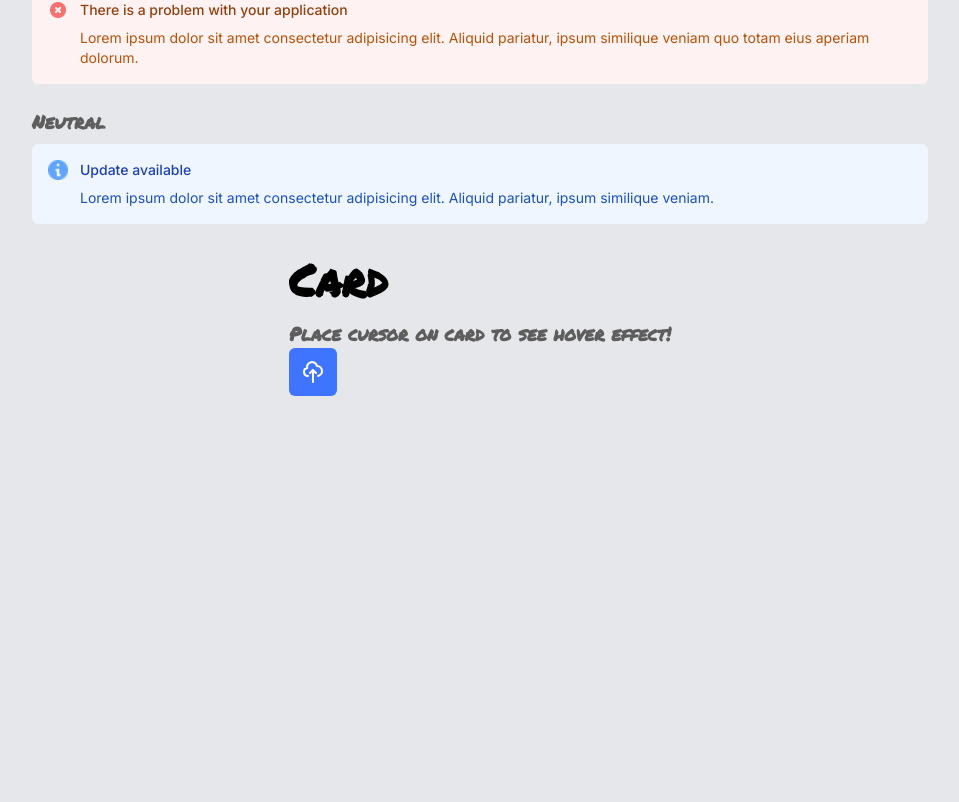
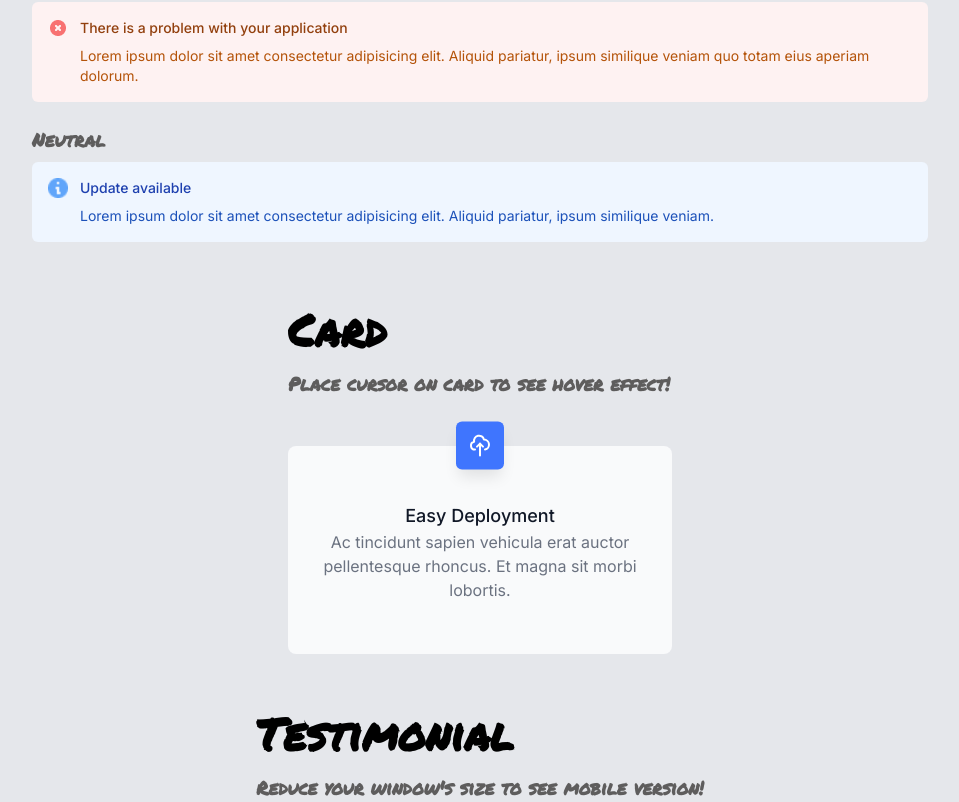
Before and after one commit to Taviquenson/react-component-library-scrimba, a React (Vite) app: page / in a window 1280 px wide. Shown: the part 729-1531 px from the top of the page, without its empty margins (160-1119 px from the left). Before the commit the page ends 1125 px from the top, so only its background shows below. Built offline with nearby package versions, Linux system fonts and the light colour scheme.

Commit message:
add card

```diff
--- a/components/Card.jsx
+++ b/components/Card.jsx
@@ -5,11 +5,6 @@ export default function Card({
     iconBackgroundColor='#3F75FE',
     ...rest
 }) {
-    // const iconStyles = {
-    //     backgroundColor: rest.backgroundColor,
-
-    // }
-
     const hasIcon = Object.keys(rest).includes(jsxIcon)
     const hasBackground = Object.keys(rest).includes(iconBackgroundColor)
 
@@ -22,7 +17,14 @@ export default function Card({
                                                             iconBackgroundColor}}>
                 {hasIcon ? rest.jsxIcon : jsxIcon}
             </div>
-
+            <div className="card-content">
+                <span className="title">
+                    {rest.title}
+                </span>
+                <span className="text">
+                    {rest.text}
+                </span>
+            </div>
         </div>
     )
 }
--- /dev/null
+++ b/components/Testimonial.jsx
@@ -0,0 +1,10 @@
+import { BiSolidQuoteAltLeft } from "react-icons/bi";
+// <BiSolidQuoteAltLeft />
+
+export default function Testimonial({...rest}) {
+    return (
+        <div className="testimonial">
+
+        </div>
+    )
+}
--- a/src/App.jsx
+++ b/src/App.jsx
@@ -2,7 +2,8 @@ import myPicture from '/picture-of-me.png'
 import Badge from '/components/Badge'
 import Banner from '/components/Banner'
 import Card from '/components/Card'
-import { MdOutlineCloudUpload } from "react-icons/md";
+import Testimonial from '/components/Testimonial'
+// import { MdOutlineCloudUpload } from "react-icons/md";
 
 
 function App() {
@@ -79,6 +80,17 @@ function App() {
           text='Ac tincidunt sapien vehicula erat auctor pellentesque rhoncus. Et magna sit morbi lobortis.'
         ></Card>
       </section>
+
+      <section className='testimonial'>
+        <h2 className='section-title'>Testimonial</h2>
+        <h3>Reduce your window's size to see mobile version!</h3>
+        <Testimonial
+          img={myPicture}
+          text='I am a fullstack developer focused on making apps for small organizations that anyone can use right away.'
+          name='Octavio Camacho'
+          position='Fullstack Developer'
+        ></Testimonial>
+      </section>
     </>
   )
 }
--- a/src/style.css
+++ b/src/style.css
@@ -22,7 +22,7 @@ h1, h2, h3 {
 }
 
 h1 {
-  font-size: 2.75625rem;
+  font-size: 3.5rem;
 }
 
 h3 {
@@ -68,7 +68,6 @@ div.badges-container {
 }
 
 div.badge {
-  margin: 0;
   padding: 0.125rem 0.75rem;
   background-color: white;
   display: inline-block;
@@ -203,6 +202,24 @@ div.neutral > div.banner-content > span.text {
 section.card {
   display: flex;
   flex-direction: column;
+  margin-top: 2rem;
+}
+
+div.card {
+  margin-top: 3rem;
+  background-color: #F9FAFB;
+  width: 24rem;
+  height: 13rem;
+  padding: 0 1.5rem;
+  display: flex;
+  flex-direction: column;
+  justify-content: center;
+  align-items: center;
+  border-radius: 8px;
+}
+
+div.card:hover {
+  box-shadow: 0px 4px 25px 0px #0000001A;
 }
 
 div.card-icon-container {
@@ -215,10 +232,44 @@ div.card-icon-container {
   display: flex;
   justify-content: center;
   align-items: center;
+  transform: translateY(-3.4rem);
+  box-shadow: 0px 10px 15px -3px #0000001A;
 }
 
 svg.card-icon {
   width: 1.5rem;
   height: 1.5rem;
 }
+
+div.card-content {
+  display: flex;
+  flex-direction: column;
+  justify-content: center;
+  align-items: center;
+}
+
+div.card-content > span.title {
+  font-family: "Inter", sans-serif;
+  color: #111827;
+  font-weight: 500;
+  font-size: 1.125rem;
+  line-height: 1.75rem;
+  transform: translateY(-1.4rem);
+}
+
+div.card-content > span.text {
+  font-family: "Inter", sans-serif;
+  color: #6B7280;
+  line-height: 1.5rem;
+  text-align: center;
+  transform: translateY(-1.4rem);
+}
 /***** Card *****/
+
+
+/***** Testimonial *****/
+section.testimonial {
+  margin-top: 3rem;
+}
+
+/***** Testimonial *****/
```
